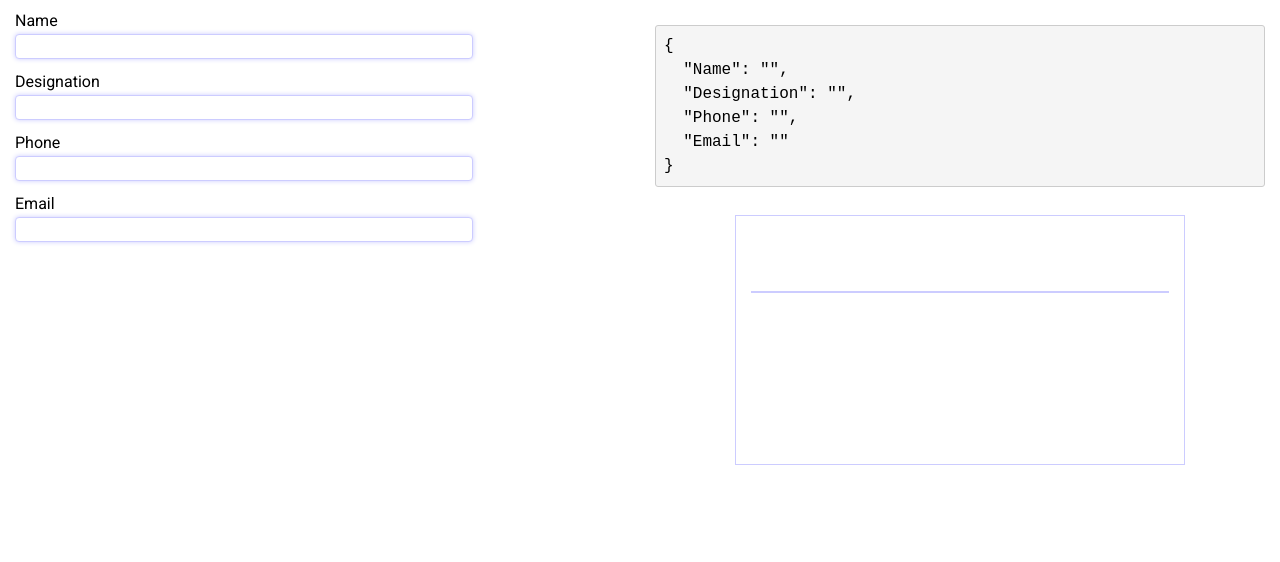
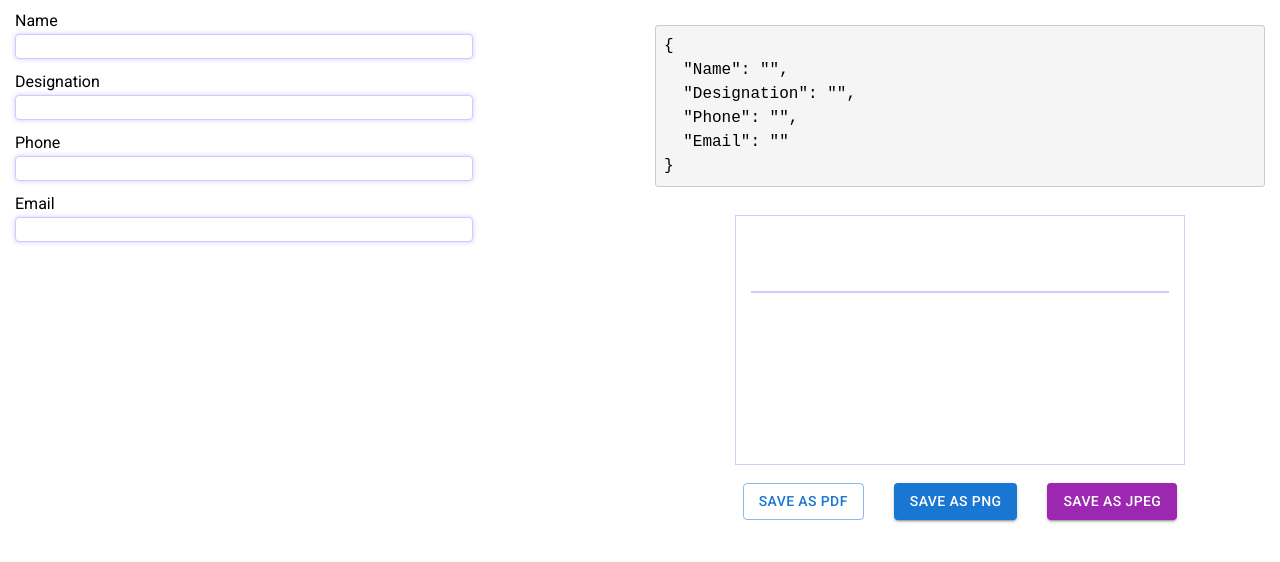
Before and after one commit to RitabrataPatra/bussiness-card-maker, a React app: page / in a window 1280 px wide. Shown: the part 102-664 px from the top of the page. Built offline with nearby package versions, Linux system fonts and the light colour scheme.

Commit message:
added button for png jpeg and pdf export

```diff
--- a/package.json
+++ b/package.json
@@ -3,10 +3,14 @@
   "version": "0.1.0",
   "private": true,
   "dependencies": {
+    "@emotion/react": "^11.13.5",
+    "@emotion/styled": "^11.13.5",
+    "@mui/material": "^6.1.8",
     "@testing-library/jest-dom": "^5.17.0",
     "@testing-library/react": "^13.4.0",
     "@testing-library/user-event": "^13.5.0",
     "react": "^18.3.1",
+    "react-component-export-image": "^1.0.6",
     "react-dom": "^18.3.1",
     "react-scripts": "5.0.1",
     "sass": "^1.81.0",
--- a/src/components/Preview.js
+++ b/src/components/Preview.js
@@ -1,5 +1,6 @@
 import React from 'react'
 import BusinessCard from './BusinessCard'
+import Button from '@mui/material/Button';
 
 const Preview = ({Values}) => {
   return (
@@ -9,7 +10,11 @@ const Preview = ({Values}) => {
       <div className="Preview-wrapper">
       <BusinessCard Values={Values}/>
       </div>
-
+      <div className="Preview-actions">
+      <Button variant="outlined" size='medium' color='primary'>Save as PDF</Button>
+      <Button variant="contained" size='medium'>Save as PNG</Button>
+      <Button variant="contained" size='medium' color='secondary'>Save as JPEG</Button>
+      </div>
     </section>
   )
 }
--- a/src/styles/Preview.scss
+++ b/src/styles/Preview.scss
@@ -10,4 +10,9 @@
       display: inline-block;
       margin-bottom: 15px;
   }
+  &-actions{
+    display: flex;
+    justify-content: center ;
+    gap: 30px;
+  }
 }
```
Also changed, not shown: 1 other file.
